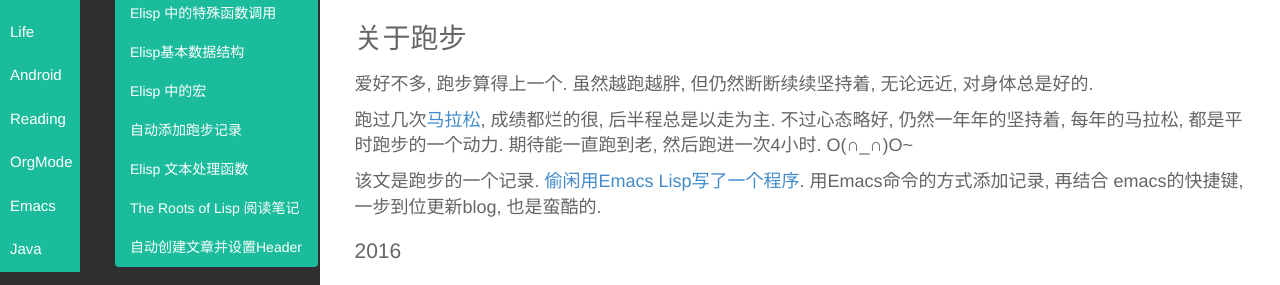
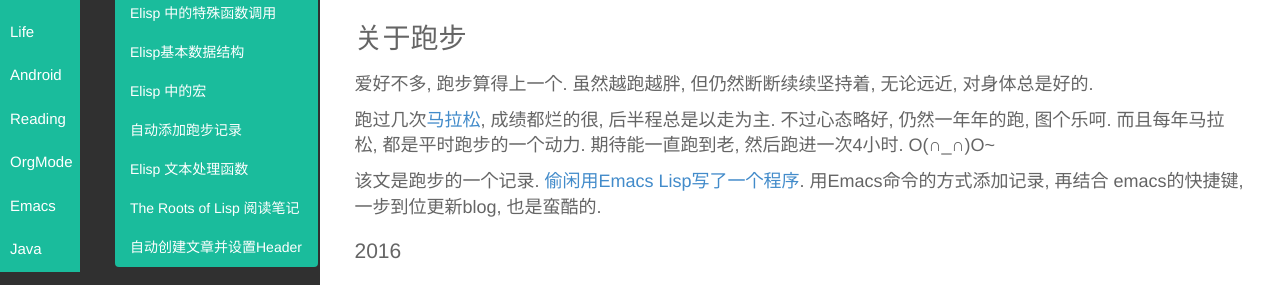
Before and after one commit to byrlx/byrlx.github.io, a Jekyll site: the page built from _posts/Other/2015-01-19-Running-Record.html, in a window 1280 px wide. Shown: the part 125-410 px from the top of the page. Built offline with Jekyll 4.4.1, drawn with Linux system fonts in a browser that asks for light colours.

Commit message:
update blog

```diff
--- a/_posts/Other/2015-01-19-Running-Record.html
+++ b/_posts/Other/2015-01-19-Running-Record.html
@@ -12,8 +12,8 @@ description: [Run! Run! Run!]
 </p>
 
 <p>
-跑过几次<a href="http://xuzhengchao.com/life/%E7%AC%AC%E4%BA%8C%E6%AC%A1%E5%8C%97%E4%BA%AC%E9%A9%AC%E6%8B%89%E6%9D%BE.html">马拉松</a>, 成绩都烂的很, 后半程总是以走为主. 不过心态略好, 仍然一年年的坚持着,
-每年的马拉松, 都是平时跑步的一个动力. 期待能一直跑到老, 然后跑进一次4小时. O(∩_∩)O~
+跑过几次<a href="http://xuzhengchao.com/life/%E7%AC%AC%E4%BA%8C%E6%AC%A1%E5%8C%97%E4%BA%AC%E9%A9%AC%E6%8B%89%E6%9D%BE.html">马拉松</a>, 成绩都烂的很, 后半程总是以走为主. 不过心态略好, 仍然一年年的跑, 图个乐呵.
+而且每年马拉松, 都是平时跑步的一个动力. 期待能一直跑到老, 然后跑进一次4小时. O(∩_∩)O~
 </p>
 
 <p>
--- a/org/Other/2015-01-19-Running-Record.org
+++ b/org/Other/2015-01-19-Running-Record.org
@@ -15,8 +15,8 @@ description: [Run! Run! Run!]
 * 关于跑步
 爱好不多, 跑步算得上一个. 虽然越跑越胖, 但仍然断断续续坚持着, 无论远近, 对身体总是好的.
 
-跑过几次[[http://xuzhengchao.com/life/%E7%AC%AC%E4%BA%8C%E6%AC%A1%E5%8C%97%E4%BA%AC%E9%A9%AC%E6%8B%89%E6%9D%BE.html][马拉松]], 成绩都烂的很, 后半程总是以走为主. 不过心态略好, 仍然一年年的坚持着,
-每年的马拉松, 都是平时跑步的一个动力. 期待能一直跑到老, 然后跑进一次4小时. O(∩_∩)O~
+跑过几次[[http://xuzhengchao.com/life/%E7%AC%AC%E4%BA%8C%E6%AC%A1%E5%8C%97%E4%BA%AC%E9%A9%AC%E6%8B%89%E6%9D%BE.html][马拉松]], 成绩都烂的很, 后半程总是以走为主. 不过心态略好, 仍然一年年的跑, 图个乐呵.
+而且每年马拉松, 都是平时跑步的一个动力. 期待能一直跑到老, 然后跑进一次4小时. O(∩_∩)O~
 
 该文是跑步的一个记录. [[http://xuzhengchao.com/lisp/add-running-record.html][偷闲用Emacs Lisp写了一个程序]]. 用Emacs命令的方式添加记录, 再结合
 emacs的快捷键, 一步到位更新blog, 也是蛮酷的.
```
